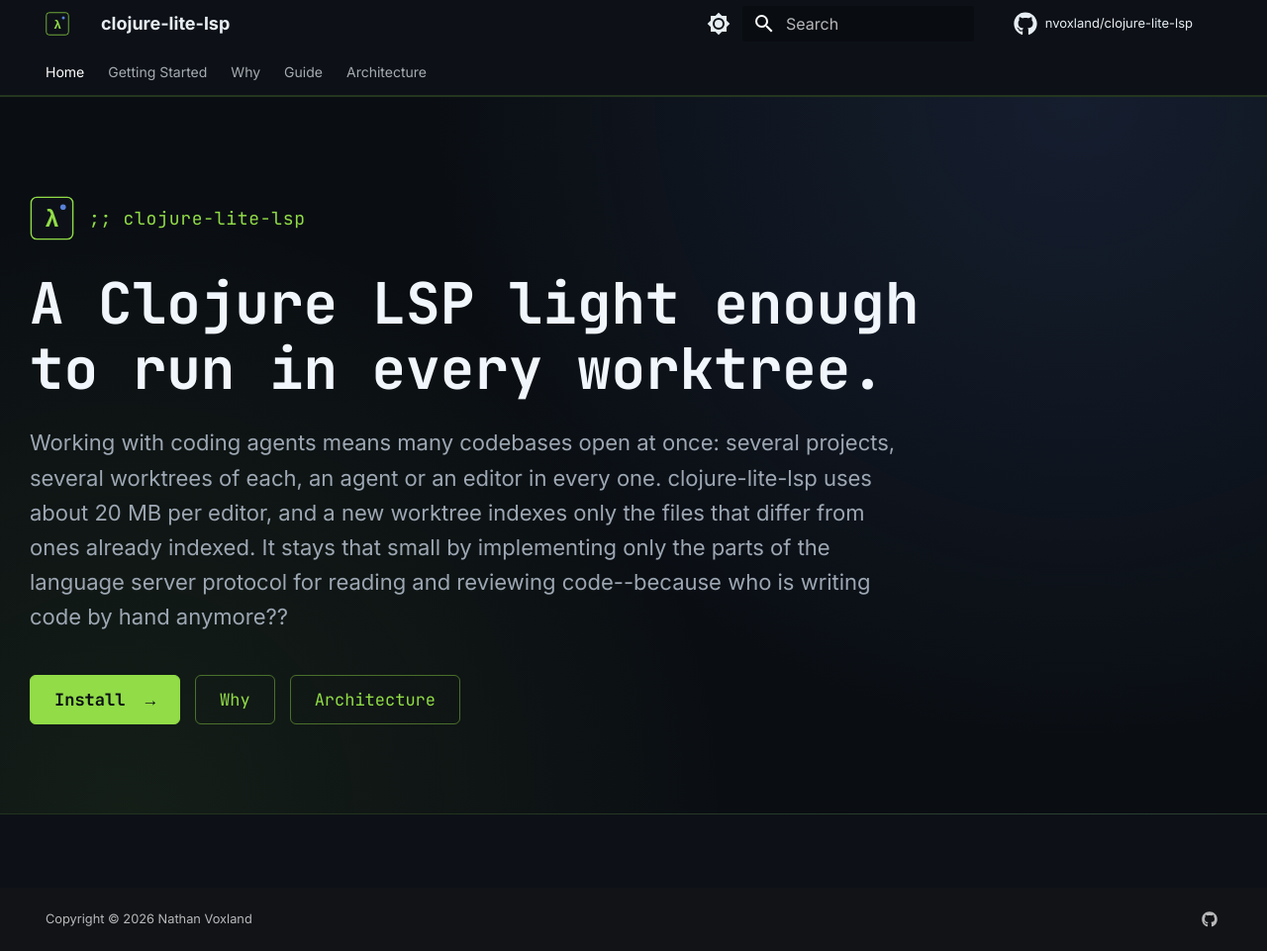
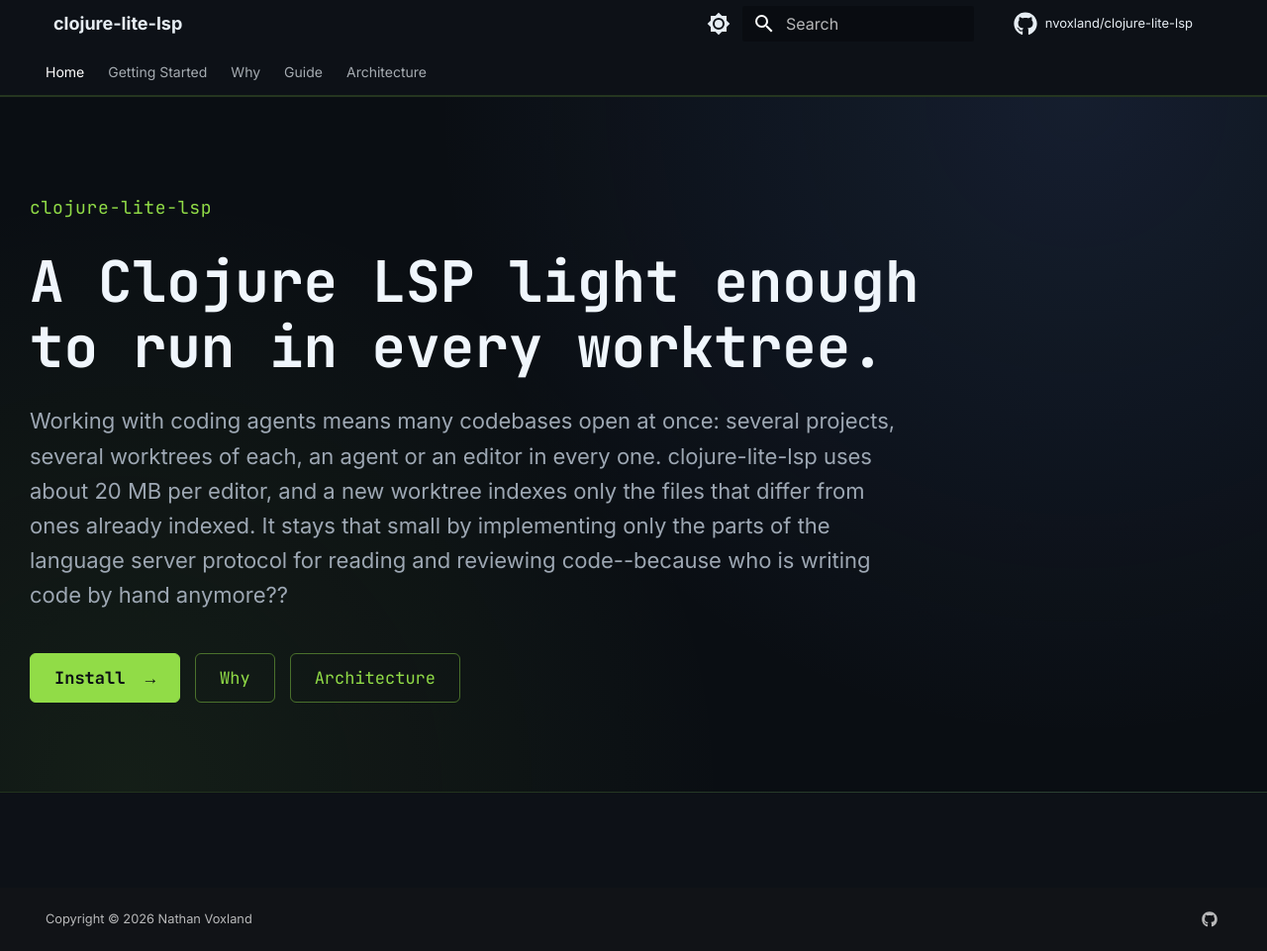
Before and after one commit to nvoxland/clojure-lite-lsp, an MkDocs documentation site: the page built from docs/index.md, in a window 1280 px wide and 961 px high. Shown: the whole window at 99% size. Built offline with MkDocs 1.6.1 and Material for MkDocs 9.7.7, drawn with Linux system fonts in a browser that asks for light colours; comment, search, counter and statistics services are not loaded.

Commit message:
Docs: no logo

```diff
--- a/docs/stylesheets/extra.css
+++ b/docs/stylesheets/extra.css
@@ -69,7 +69,9 @@
   margin-bottom: 1.5rem;
 }
 
-.cl-hero__brand img { width: 2.25rem; height: 2.25rem; }
+/* no logo: hide the icon Material shows in its place */
+.md-header__button.md-logo,
+.md-nav__button.md-logo { display: none; }
 
 .cl-hero__title {
   font-family: "JetBrains Mono", ui-monospace, monospace;
--- a/mkdocs.yml
+++ b/mkdocs.yml
@@ -15,8 +15,6 @@ watch:
 theme:
   name: material
   custom_dir: overrides
-  logo: assets/logo.svg
-  favicon: assets/logo.svg
   font:
     text: Inter
     code: JetBrains Mono
--- a/overrides/home.html
+++ b/overrides/home.html
@@ -6,8 +6,7 @@
   <section class="cl-hero">
     <div class="cl-hero__inner">
       <div class="cl-hero__brand">
-        <img src="assets/logo.svg" alt="clojure-lite-lsp logo">
-        <span>;; clojure-lite-lsp</span>
+        <span>clojure-lite-lsp</span>
       </div>
       <h1 class="cl-hero__title">
         A Clojure LSP light enough to run in every worktree.
```
Also changed, not shown: docs/assets/logo.svg (deleted).
